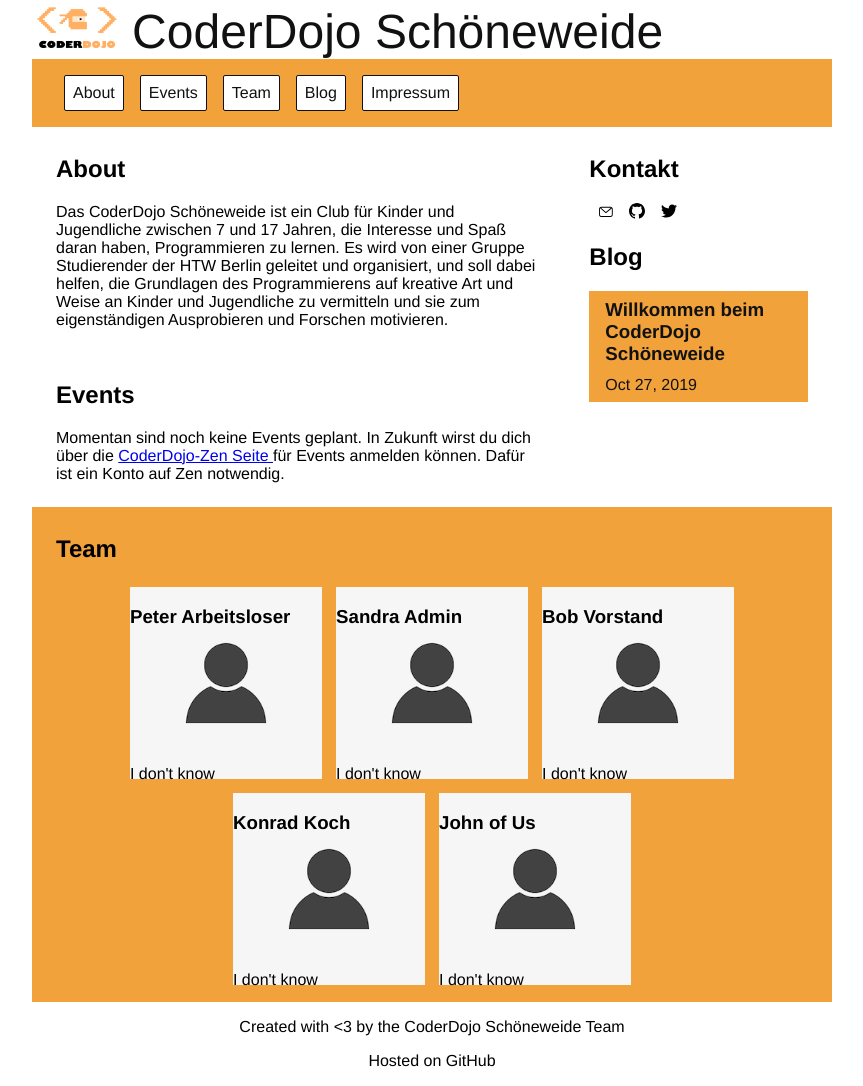
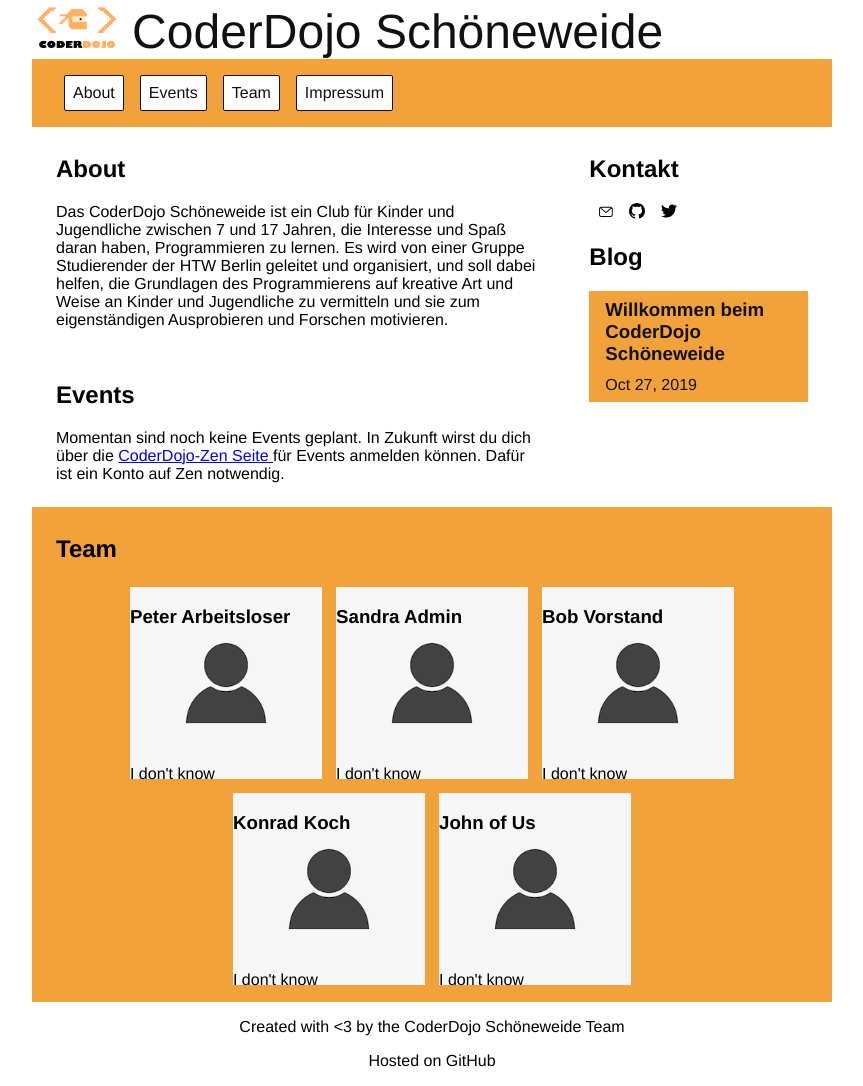
Before and after one commit to Coderdojo-Schoeneweide/coderdojo-schoneweide.github.io, a Jekyll site: the page built from index.md, in a window 1280 px wide. Shown: the whole page, without its empty margins (208-1071 px from the left). Built offline with Jekyll 4.4.1, drawn with Linux system fonts in a browser that asks for light colours.

Commit message:
removed link to blog

```diff
--- a/_includes/header.html
+++ b/_includes/header.html
@@ -24,7 +24,6 @@
                 <li><a href="{{ site.url }}#about">About</a></li>
                 <li><a href="{{ site.url }}#events">Events</a></li>
                 <li><a href="{{ site.url }}#team">Team</a></li>
-                <li><a href="{{ site.url }}/blog.html">Blog</a></li>
                 <li><a href="{{ site.url }}/impressum.html">Impressum</a></li>
             </ul>
         </nav>
```
